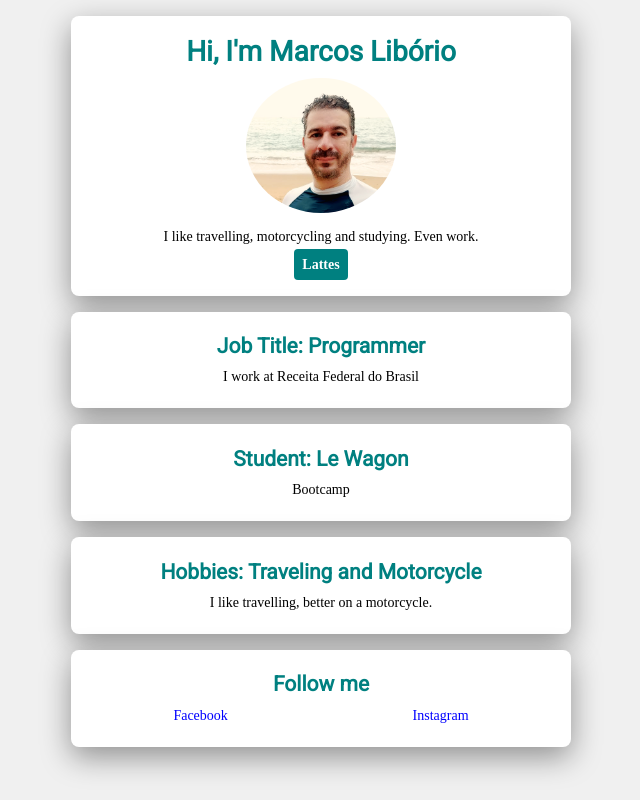
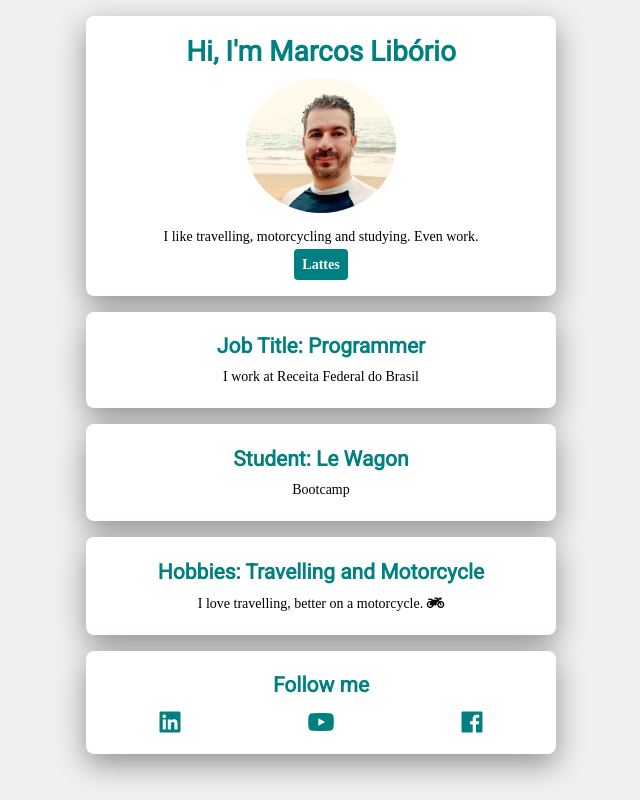
Before and after one commit to mliborio2020/profile, a plain HTML site: page index.html in a window 1280 px wide. Shown: the whole page, without its empty margins (319-959 px from the left). Drawn offline with Linux system fonts and the light colour scheme.

Commit message:
make my profile prettier

```diff
--- a/index.html
+++ b/index.html
@@ -8,12 +8,16 @@
     <meta name="viewport" content="width=device-width, initial-scale=1">
   </head>
   <body>
+    <!-- INICIO BIO -->
     <div class="bio">
       <h1>Hi, I'm Marcos Libório</h1>
       <img src="./images/perfilpraia.png" alt="perfil">
       <p>I like travelling, motorcycling and studying. Even work.</p>
       <p><a href="http://lattes.cnpq.br/7651372458413389" id="lattes">Lattes</a></p>
     </div>
+    <!-- FIM BIO -->
+
+    <!-- Inicio CARDS DE Descricao -->
     <div class="card">
       <h2>Job Title: Programmer</h2>
       <p>I work at Receita Federal do Brasil</p>
@@ -23,9 +27,34 @@
       <p>Bootcamp</p>
     </div>
     <div class="card">
-      <h2>Hobbies: Traveling and Motorcycle</h2>
-      <p>I like travelling, better on a motorcycle.</p>
+      <h2>Hobbies: Travelling and Motorcycle</h2>
+      <p>I love travelling, better on a motorcycle. <i class="fas fa-motorcycle"></i></p>
     </div>
+        <!-- FIM CARDS DE Descricao -->
+
+        <!-- INÍCIO CARD MÍDIAS SOCIAIS -->
+    <div class="social_media">
+      <h2>Follow me</h2>
+      <ul>
+        <li>
+          <a href="https://www.linkedin.com/">
+            <i class="fab fa-linkedin fa-3x"></i>
+          </a>
+        </li>
+        <li>
+          <a href="https://www.youtube.com/">
+            <i class="fab fa-youtube fa-3x"></i>
+          </a>
+        </li>
+        <li>
+          <a href="https://www.facebook.com/">
+            <i class="fab fa-facebook fa-3x"></i>
+          </a>
+        </li>
+      </ul>
+    </div>
+    <!-- FIM CARD MÍDIAS SOCIAIS -->
+<!--
     <div class="social_media">
       <h2>Follow me</h2>
       <ul class="flex">
@@ -36,6 +65,6 @@
           <a href="https://www.instagram.com/?hl=pt-br">Instagram</a>
         </li>
       </ul>
-    </div>
+    </div> -->
   </body>
 </html>
--- a/style.css
+++ b/style.css
@@ -1,4 +1,4 @@
-@import url("http://fonts.googleapis.com/css?family=Open+Sans:400,300,700|Poppins:300,400,500,700");
+@import url('https://use.fontawesome.com/releases/v5.0.10/css/all.css');
 @import url('https://fonts.googleapis.com/css2?family=Roboto&display=swap');
 
 body {
@@ -27,7 +27,7 @@ p {
   text-align: center;
 }
 
-a {
+/*a {
   color: blue;
   text-decoration: none;
 }
@@ -35,7 +35,7 @@ a {
 a:hover {
   opacity: .5;
   transition: .3s;
-}
+}*/
 
 #lattes {
   background-color: teal;
@@ -57,22 +57,26 @@ a:hover {
   padding: 10px;
   border-radius: 8px;
   box-shadow: 0 10px 30px rgba(0, 0, 0, .4);
-  width: 480px;
+  width: 450px;
   margin: 16px auto;
   text-align: center;
 }
 
-.social_media ul.flex {
+.social_media ul {
+  padding-left: 0;
   list-style: none;
   display: flex;
   justify-content: space-around;
-  padding-left: 0px;
+  font-size: 8px;
 }
-/*#moto_img {
-  float: bottom;
-  width: 40px;
-  height: 40px;
-}*/
+
+.fab {
+  color: teal;
+}
+
+.fab:hover {
+  opacity: .5;
+}
 
 @media (max-width: 960px) {
   /* For a screen < 960px, this CSS will be read */
```
